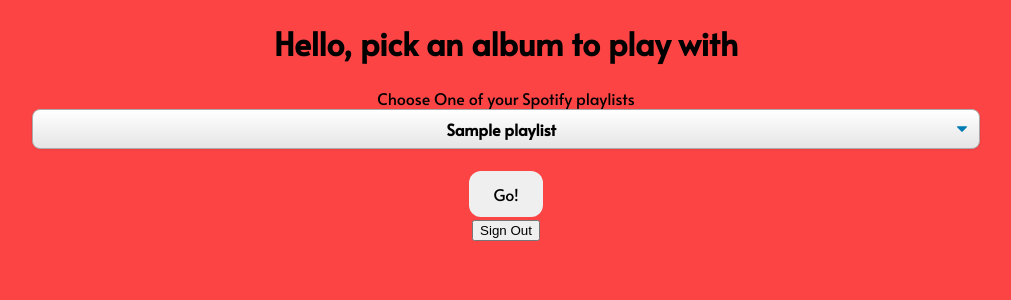
After one commit to JarrettBierman/PlaylistBattle, a Flask app: template templates/choose.html in a window 1280 px wide. The commit adds this page. Shown: the top 300 px of the page, without its empty margins (134-1145 px from the left). Run offline with Flask 2, Linux system fonts and the light colour scheme; the template is opened without the code that fills it: most values are stand-ins (such as "Sample title", 1, 10 or a date in 2020).

Commit message:
recreated auth process, anyone can sign in and out now

```diff
--- a/app.py
+++ b/app.py
@@ -1,24 +1,36 @@
-from flask import Flask, render_template, request, redirect
+from flask import Flask, render_template, request, redirect, session
 # from flask_sqlalchemy import SQLAlchemy
 import datetime
 import spotipy
 from spotipy.oauth2 import SpotifyOAuth
+import spotipy.util as util
 import pylast
 import random
 import json
+import sys
+import webbrowser
+import uuid
+from flask_session import Session
+import os
 
-#global things
-global playlists
+
+
 
 #Spotify API STUFF
 def authorize_spotify():
-    client_id_in = '379b15e111a14089ae41a384d0db80a2'
-    client_secret_in = 'f487fb0030f640eabf35f5ceefffe427'
-    redirect_uri_in = 'https://jarrettbierman.github.io/'
-    scope = "user-library-read playlist-read-private playlist-read-collaborative"
 
-    auth_manager_in = SpotifyOAuth(client_id = client_id_in, client_secret = client_secret_in, redirect_uri = redirect_uri_in, scope=scope, username='jarrettbierman')
-    sp = spotipy.Spotify(auth_manager=auth_manager_in)
+    auth_manager = SpotifyOAuth(scope=scope)
+    token_info = auth_manager.get_cached_token()
+    if not token_info:
+        auth_url = auth_manager.get_authorize_url()
+
+
+
+    # token = util.prompt_for_user_token(username = 'bbierman07', scope = scope)
+    # auth_manager_in = SpotifyOAuth(client_id = client_id_in, client_secret = client_secret_in, redirect_uri = redirect_uri_in, scope=scope, username='jarrettbierman')
+    # token = auth_manager_in.get_access_token()
+    # sp = spotipy.Spotify(auth_manager=auth_manager_in)
+    sp = spotipy.Spotify(auth=token)
     return sp
 
     print("Spotify has been authorized")
@@ -98,46 +110,88 @@ def playlist_to_id(pls, id):
     return None
 
 
-#FLASK SERVER STUFF
-app = Flask(__name__)
 
-# app.config['SQLALCHEMY_DATABASE_URI'] = 'sqlite:///test.db'
-# db = SQLAlchemy(app)
 
-# class Score(db.Model):
-#     name = db.Column(db.String(100), nullable=False)
-#     score = db.Column(db.Integer, primary_key=True)
-#     # date_created = db.Column(db.DateTime, defalult=datetime.utcnow)
-
-#     def __repr__(self):
-#         return '<Task %r>' % self.id
-
-sp = authorize_spotify()
-network = authorize_lastfm()
-playlists = create_playlists(sp)
+#initializing vars
+username = None
+playlists = None
 chosen_playlist = None
+sp = None
+auth_manager = None
 song_counter = 0
 score = -1
+client_id_in = '379b15e111a14089ae41a384d0db80a2'
+client_secret_in = 'f487fb0030f640eabf35f5ceefffe427'
+redirect_uri_in = 'http://localhost:8080'
+scope = "user-library-read playlist-read-private playlist-read-collaborative"
+
+#CREATE SERVER
+app = Flask(__name__)
+app.config['SECRET_KEY'] = os.urandom(64)
+app.config['SESSION_TYPE'] = 'filesystem'
+app.config['SESSION_FILE_DIR'] = './.flask_session/'
+Session(app)
+
+
+caches_folder = './.spotify_caches/'
+if not os.path.exists(caches_folder):
+    os.makedirs(caches_folder)
+
+# helper function for managing thhe cache folder
+def session_cache_path():
+    return caches_folder + session.get('uuid')
 
 #THE ACTUAL SERVER PART
-@app.route('/', methods = ['GET', 'POST'])
+@app.route('/')
 def index():
-    global score
+    global sp
+    if not session.get('uuid'):
+        # Step 1. Visitor is unknown, give random ID
+        session['uuid'] = str(uuid.uuid4())
+
+    auth_manager = spotipy.oauth2.SpotifyOAuth(scope='user-read-currently-playing playlist-modify-private',
+                                                cache_path=session_cache_path(),
+                                                show_dialog=True)
+    if request.args.get("code"):
+        # Step 3. Being redirected from Spotify auth page
+        auth_manager.get_access_token(request.args.get("code"))
+        return redirect('/')
+
+    if not auth_manager.get_cached_token():
+        # Step 2. Display sign in link when no token
+        auth_url = auth_manager.get_authorize_url()
+        return f'<h2><a href="{auth_url}">Sign in</a></h2>'
+
+    # Step 4. Signed in, display data
+    sp = spotipy.Spotify(auth_manager=auth_manager)
+    return redirect('/choose')
+
+
+
+
+@app.route('/choose', methods = ['GET', 'POST'])
+def choose():
+    global score, song_counter, chosen_playlist, sp, username, playlists, auth_manager
     global song_counter
     global chosen_playlist
+    global sp
+    global network
     score = -1
     song_counter = 0
     chosen_playlist = None
-    return render_template('index.html', playlists = playlists)
+    network = authorize_lastfm()
+    playlists = create_playlists(sp)
+    return render_template('choose.html', playlists = playlists)
 
 @app.route('/game', methods = ['GET', 'POST'])
 def game():
     # if(request.method == 'POST'):
     #     return "hi"
     # else:
-    global chosen_playlist
+    global chosen_playlist, song_counter, score, playlists, network
     global song_counter
     global score
+    global playlists
 
     if(chosen_playlist == None):
         chosen_playlist_id = request.form['action'] # action form, the name of the playlist
@@ -157,7 +211,18 @@ def restart():
     song_counter = 0
     score = -1
     random.shuffle(chosen_playlist.songs)
-    return game()
+    return redirect("/game")
+
+@app.route('/sign_out')
+def sign_out():
+    os.remove(session_cache_path())
+    try:
+        # Remove the CACHE file (.cache-test) so that a new user can authorize.
+        os.remove(session_cache_path())
+    except OSError as e:
+        print ("Error: %s - %s." % (e.filename, e.strerror))
+    session.clear()
+    return redirect('/')
 
 if __name__ == "__main__":
-    app.run(debug = True)
+    app.run(debug = True, port = 8080)
--- /dev/null
+++ b/credentials.txt
@@ -0,0 +1,3 @@
+export SPOTIPY_CLIENT_ID='379b15e111a14089ae41a384d0db80a2'
+export SPOTIPY_CLIENT_SECRET='f487fb0030f640eabf35f5ceefffe427'
+export SPOTIPY_REDIRECT_URI='http://localhost:8080'
--- a/static/style.css
+++ b/static/style.css
@@ -25,6 +25,12 @@ body{
     transition: 0.3s ease;
 }
 
+#scoreblock {
+	background: whitesmoke;
+	border: 3px solid black;
+	width: 150px;
+}
+
 /* buttons */
 .button {
     border-radius: 12px;
@@ -43,11 +49,11 @@ body{
 }
 
 #higher:hover {
-    background-color: red;
+    background-color: green;
 }
 
 #lower:hover {
-    background-color: green;
+    background-color: red;
 }
 
 /* div text */
--- /dev/null
+++ b/templates/choose.html
@@ -0,0 +1,31 @@
+{% extends 'base.html' %}
+
+{% block head %}
+
+{% endblock %}
+<!--  -->
+<!--  -->
+{% block body %}
+<div class="content">
+    <h1>Hello, pick an album to play with</h1>
+
+    <!-- <a href="/game/">{{name}}</a>
+        <br> -->
+        <form action="/game" method="POST">
+            <label for="playlists">Choose One of your Spotify playlists</label>
+            <select class="select-css" name="action" id="playlists">
+                {% for pl in playlists %}
+                <option value="{{pl.id}}" id="{{pl.name}}">{{pl.name}}</option>
+                <!-- <input type="radio" id="{{pl.name}}" name="action" value="{{pl.id}}">
+                <label for="{{pl.name}}">{{pl.name}}</label>
+                <br> -->
+                {% endfor %}
+            </select>
+            <br>
+            <input type="submit" value="Go!" class="button">
+        </form>
+        <form action="/sign_out">
+            <button>Sign Out</button>
+        </form>
+</div>
+{% endblock %}
```
Also changed, not shown: templates/game.html (+14 -11 lines), templates/index.html (+6 -19 lines), 5 other files.
